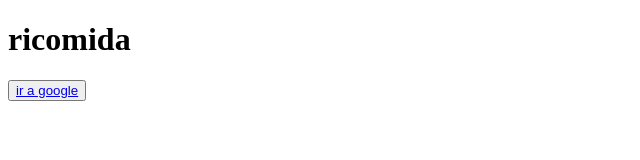
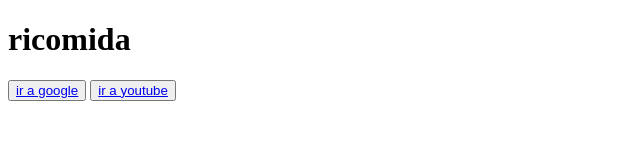
Before and after one commit to mimarchant/test-4, a plain HTML site: page index.html in a window 1280 px wide. Shown: the whole page, without its empty margins (0-640 px from the left). Drawn offline with Linux system fonts and the light colour scheme.

Commit message:
add youtube btn

```diff
--- a/index.html
+++ b/index.html
@@ -21,5 +21,12 @@
         >ir a google</a
       >
     </button>
+    <button>
+      <a
+        href="https://youtube.com"
+        target="_blank"
+        >ir a youtube</a
+      >
+    </button>
   </body>
 </html>
```
